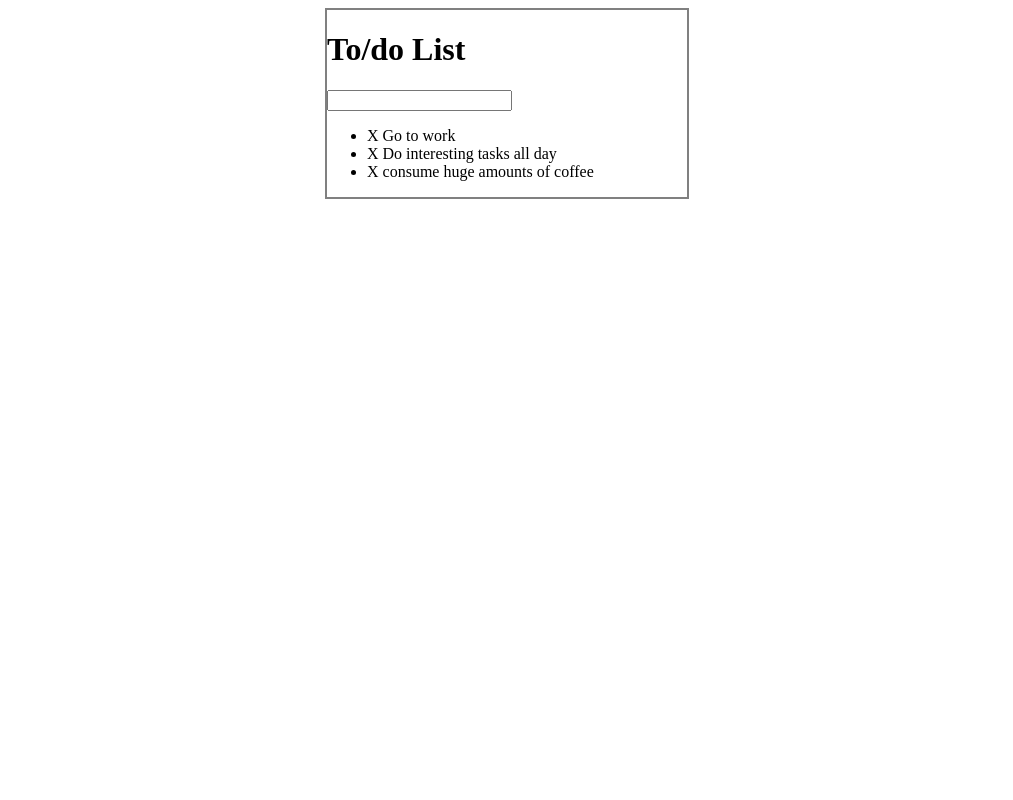
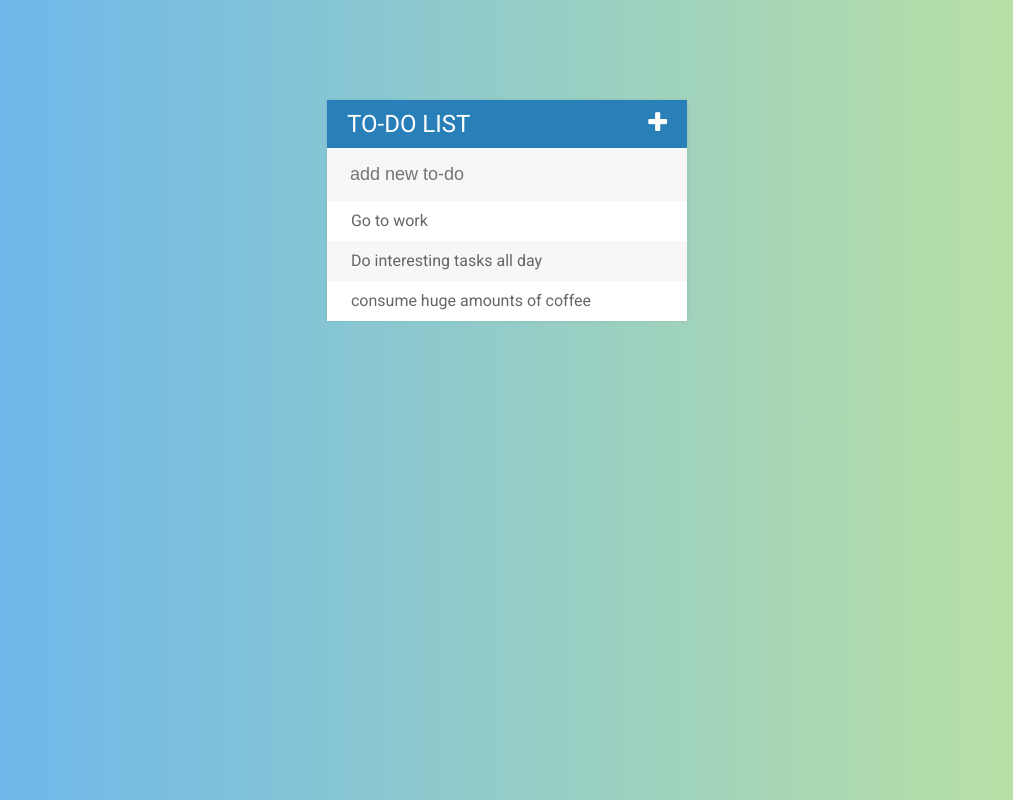
Before and after one commit to CJbarbs/TodoList, a plain HTML site: page index.html in a window 1280 px wide. Shown: the whole page, without its empty margins (133-1146 px from the left). Drawn offline with Linux system fonts and the light colour scheme.

Commit message:
Added styling, animation, ability to toggle the input bar
Finished up, added some styling, changed the X to a font awesome
trashcan icon to delete a list item. Added in CSS animation on hover
for the list items. Used fadeToggle jQuery to hide/show the input bar.

```diff
--- a/assets/css/todos.css
+++ b/assets/css/todos.css
@@ -1,10 +1,81 @@
+h1 {
+  background: #2980b9;
+  color: white;
+  margin: 0;
+  padding: 10px 20px;
+  text-transform: uppercase;
+  font-size: 24px;
+  font-weight: normal;
+}
+
+body {
+  font-family: roboto;
+  background: #c2e59c; /* fallback for old browsers */
+  background: -webkit-linear-gradient(to left, #c2e59c , #64b3f4); /* Chrome 10-25, Safari 5.1-6 */
+  background: linear-gradient(to left, #c2e59c , #64b3f4); /* W3C, IE 10+/ Edge, Firefox 16+, Chrome 26+, Opera 12+, Safari 7+ */
+}
+
+.fa-plus {
+  float: right;
+}
+ul {
+  list-style: none;
+  margin: 0;
+  padding: 0;
+}
+
+li {
+  background: #fff;
+  height: 40px;
+  line-height: 40px;
+  color: #666;
+}
+
+input {
+  color: #2980b9;
+  font-size: 18px;
+  background: #f7f7f7;
+  width: 100%;
+  padding: 13px 13px 13px 20px;
+  box-sizing: border-box;
+  border: 3px solid rgba(0, 0, 0, 0);
+}
+
+input:focus {
+  background: #fff;
+  border: 3px solid #2980b9;
+  outline: none;
+}
+
+li:nth-child(2n) {
+  background: #f7f7f7;
+}
+
 #container {
-  border: 2px solid gray;
   width: 360px;
-  margin: 0 auto;
+  margin: 100px auto;
+  background: #f7f7f7;
+  box-shadow: 0 0 3px rgba(0, 0, 0, 0.1);
 }
 
 .completed {
   color: gray;
   text-decoration: line-through;
 }
+
+span {
+  background: #e74c3c;
+  height: 40px;
+  margin-right: 20px;
+  text-align: center;
+  color: white;
+  width: 0px;
+  display: inline-block;
+  transition: 0.2s linear;
+  opacity: 0;
+}
+
+li:hover span {
+  width: 40px;
+  opacity: 1;
+}
--- a/assets/js/todos.js
+++ b/assets/js/todos.js
@@ -17,6 +17,10 @@ $("input[type='text']").keypress(function(event){
     var todoText = $(this).val();
     $(this).val("");
     //creating the new li and adding to the parent ul
-    $("ul").append("<li><span>X</span> " + todoText + "</li>");
+    $("ul").append("<li><span><i class='fa fa-trash'></i></span> " + todoText + "</li>");
   }
 });
+
+$(".fa-plus").click(function(){
+  $("input[type='text']").fadeToggle();
+})
--- a/index.html
+++ b/index.html
@@ -4,18 +4,20 @@
     <meta charset="utf-8">
     <title>Todo List</title>
     <link rel="stylesheet" href="assets/css/todos.css">
+    <link rel="stylesheet" href="https://cdnjs.cloudflare.com/ajax/libs/font-awesome/4.7.0/css/font-awesome.css">
+    <link href="https://fonts.googleapis.com/css?family=Roboto:400,500,700" rel="stylesheet">
     <script type="text/javascript" src="assets/js/lib/jquery-3.1.1.min.js">
     </script>
   </head>
   <body>
     <div id="container">
-      <h1>To/do List</h1>
-      <input type="text">
+      <h1>to-do List <i class="fa fa-plus" aria-hidden="true"></i> </h1>
+      <input type="text" placeholder="add new to-do">
 
       <ul>
-        <li><span>X</span> Go to work</li>
-        <li><span>X</span> Do interesting tasks all day</li>
-        <li><span>X</span> consume huge amounts of coffee</li>
+        <li><span><i class="fa fa-trash"></i></span> Go to work</li>
+        <li><span><i class="fa fa-trash"></i></span> Do interesting tasks all day</li>
+        <li><span><i class="fa fa-trash"></i></span> consume huge amounts of coffee</li>
       </ul>
 
     </div>
```
